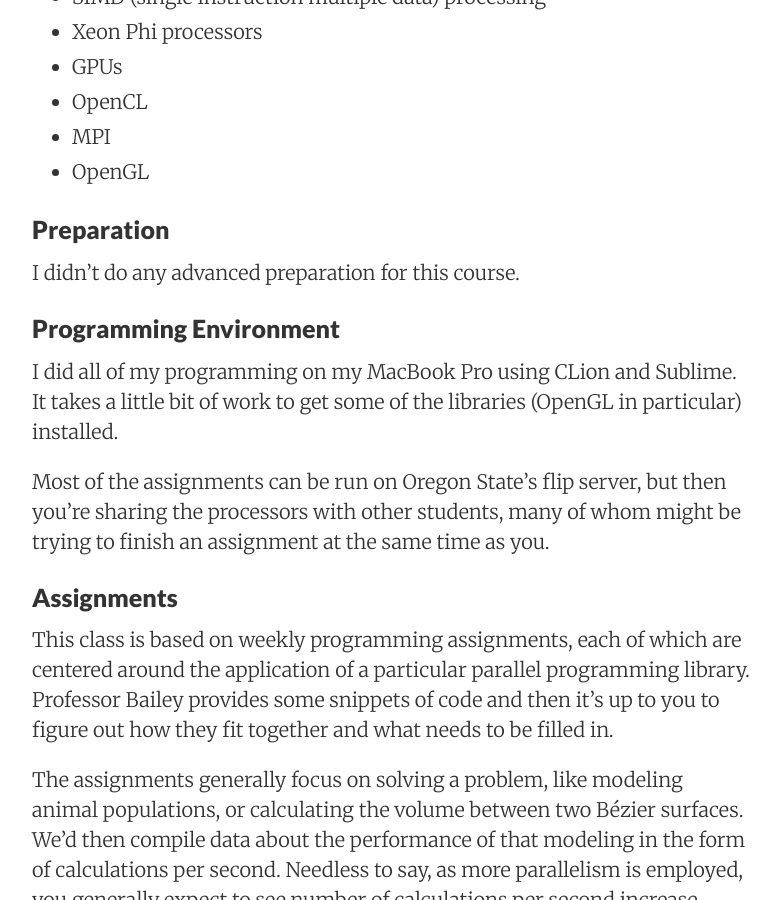
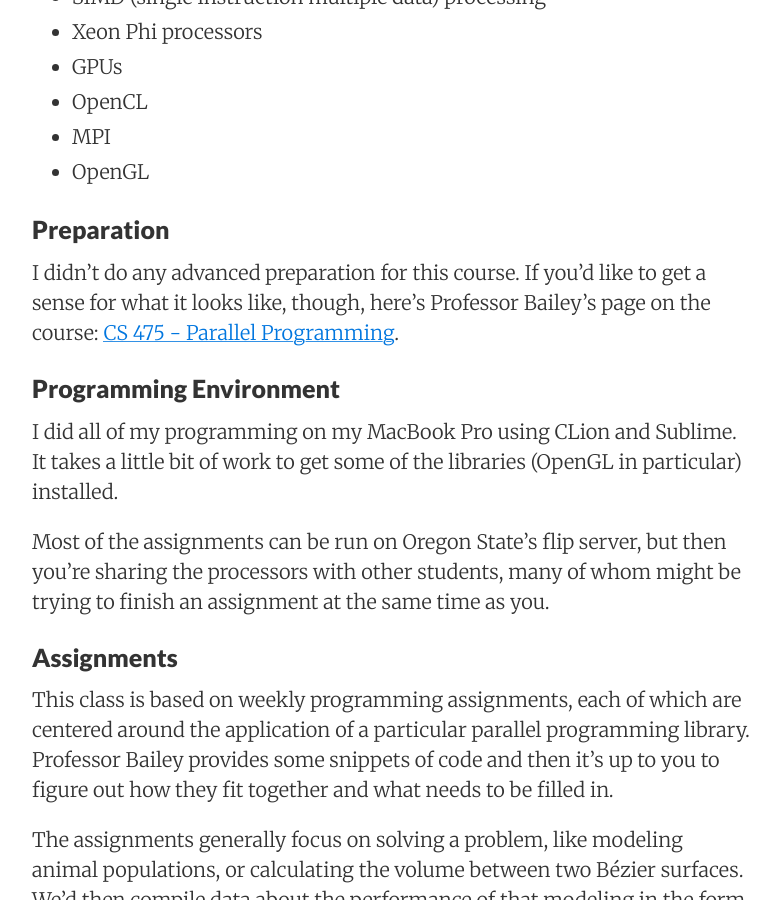
Before and after one commit to alxmjo/code, a Jekyll site: the page built from _posts/2018-07-19-class-report-parallel-cs-475.markdown, in a window 1280 px wide and 900 px high, scrolled down 747 px. Shown: the whole window, without its empty margins (248-1028 px from the left). Built offline with Jekyll 4.4.1, drawn with Linux system fonts in a browser that asks for light colours.

Commit message:
Add link to Bailey's page
Adds a link to Professor Bailey's course page

```diff
--- a/_posts/2018-07-19-class-report-parallel-cs-475.markdown
+++ b/_posts/2018-07-19-class-report-parallel-cs-475.markdown
@@ -33,7 +33,7 @@ Here's a general overview of the topics we covered:
 - OpenGL
 
 ### Preparation
-I didn't do any advanced preparation for this course.
+I didn't do any advanced preparation for this course. If you'd like to get a sense for what it looks like, though, here's Professor Bailey's page on the course: [CS 475 - Parallel Programming](http://web.engr.oregonstate.edu/~mjb/cs575e/).
 
 ### Programming Environment
 I did all of my programming on my MacBook Pro using CLion and Sublime. It takes a little bit of work to get some of the libraries (OpenGL in particular) installed.
```
